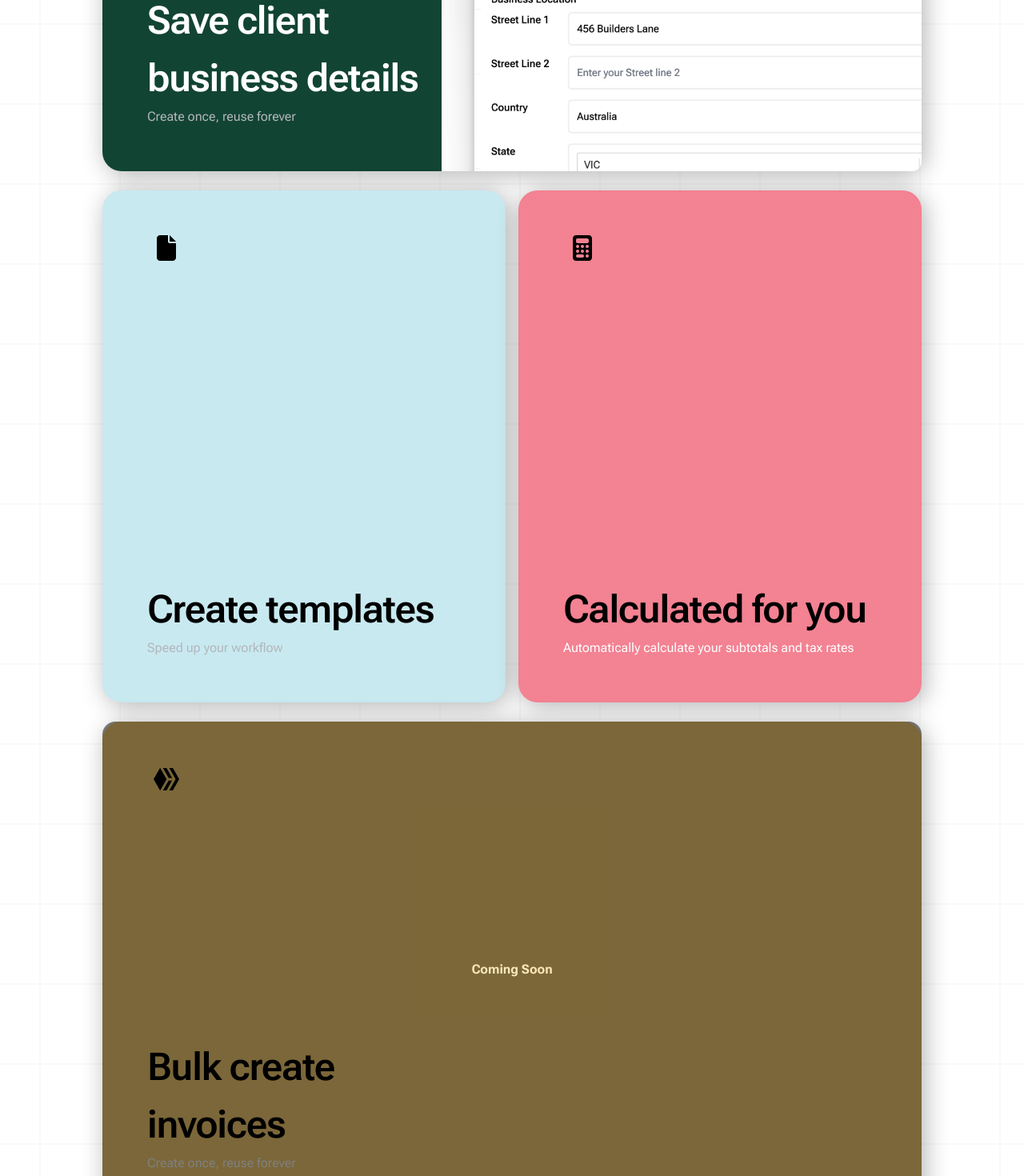
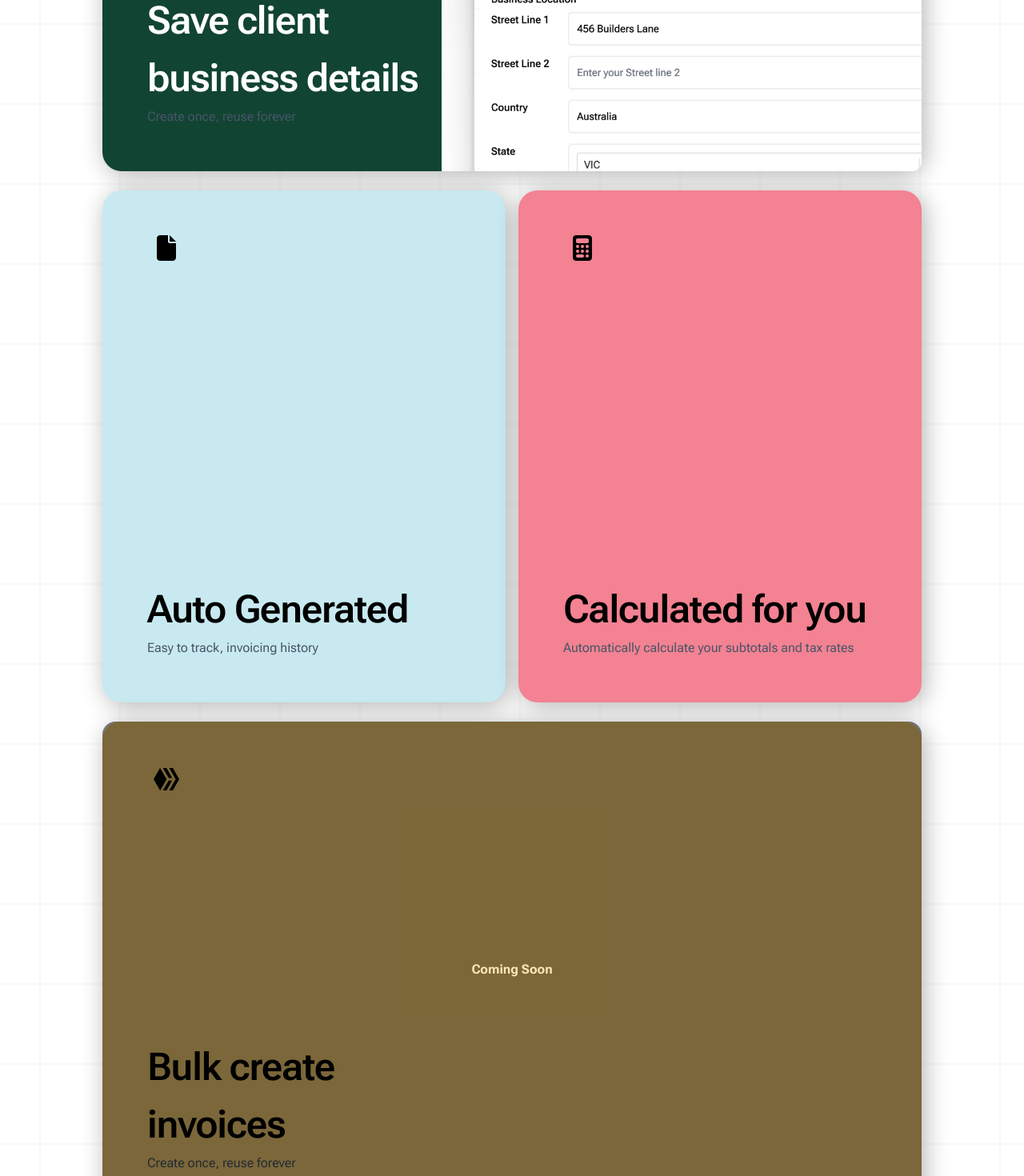
Before and after one commit to timjcai/invoice-generator-next, a Next.js app: page / in a window 1280 px wide. Shown: the part 1020-2490 px from the top of the page at 80% size. Built offline with nearby package versions, Linux system fonts and the light colour scheme; no server answers; the database is empty.

Commit message:
wip: updating landing page copy

```diff
--- a/src/app/components/LandingPage/Section.tsx
+++ b/src/app/components/LandingPage/Section.tsx
@@ -19,7 +19,7 @@ export const SectionWide1 = () => {
                     <h3 className="tracking-tight text-[48px] font-semibold">
                         Save client business details
                     </h3>
-                    <p className="text-[#b3b6bc]">Create once, reuse forever</p>
+                    <p className="text-slate-600">Create once, reuse forever</p>
                 </div>
             </div>
             <SaveDetailsAnimation />
@@ -45,7 +45,7 @@ export const SectionWide2 = () => {
                     <h3 className="tracking-tight text-[48px] font-semibold">
                         Bulk create invoices
                     </h3>
-                    <p className="text-[white]">Create once, reuse forever</p>
+                    <p className="text-slate-600">Create once, reuse forever</p>
                 </div>
             </div>
             <div className="absolute bg-black opacity-50 w-full h-full rounded-2xl flex justify-center items-center">
@@ -69,9 +69,11 @@ export const SectionLong1 = () => {
             </span>
             <div className="flex flex-col">
                 <h3 className="tracking-tight text-[48px] font-semibold">
-                    Create templates
+                    Auto Generated
                 </h3>
-                <p className="text-[#b3b6bc]">Speed up your workflow</p>
+                <p className="text-slate-600">
+                    Easy to track, invoicing history
+                </p>
             </div>
         </section>
     );
@@ -93,7 +95,7 @@ export const SectionLong2 = () => {
                 <h3 className="tracking-tight text-[48px] font-semibold">
                     Calculated for you
                 </h3>
-                <p className="text-[white]">
+                <p className="text-slate-600">
                     Automatically calculate your subtotals and tax rates
                 </p>
             </div>
```
